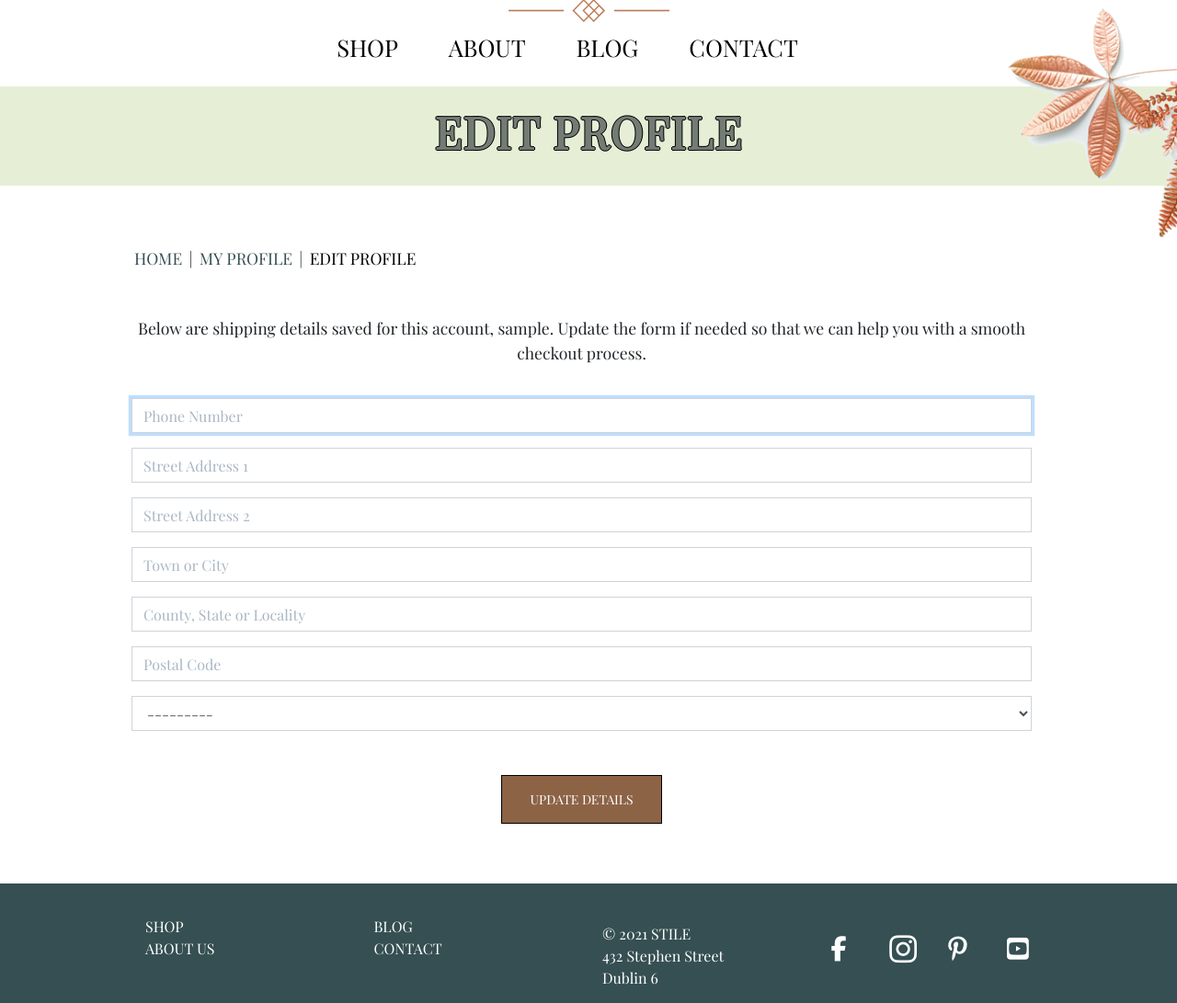
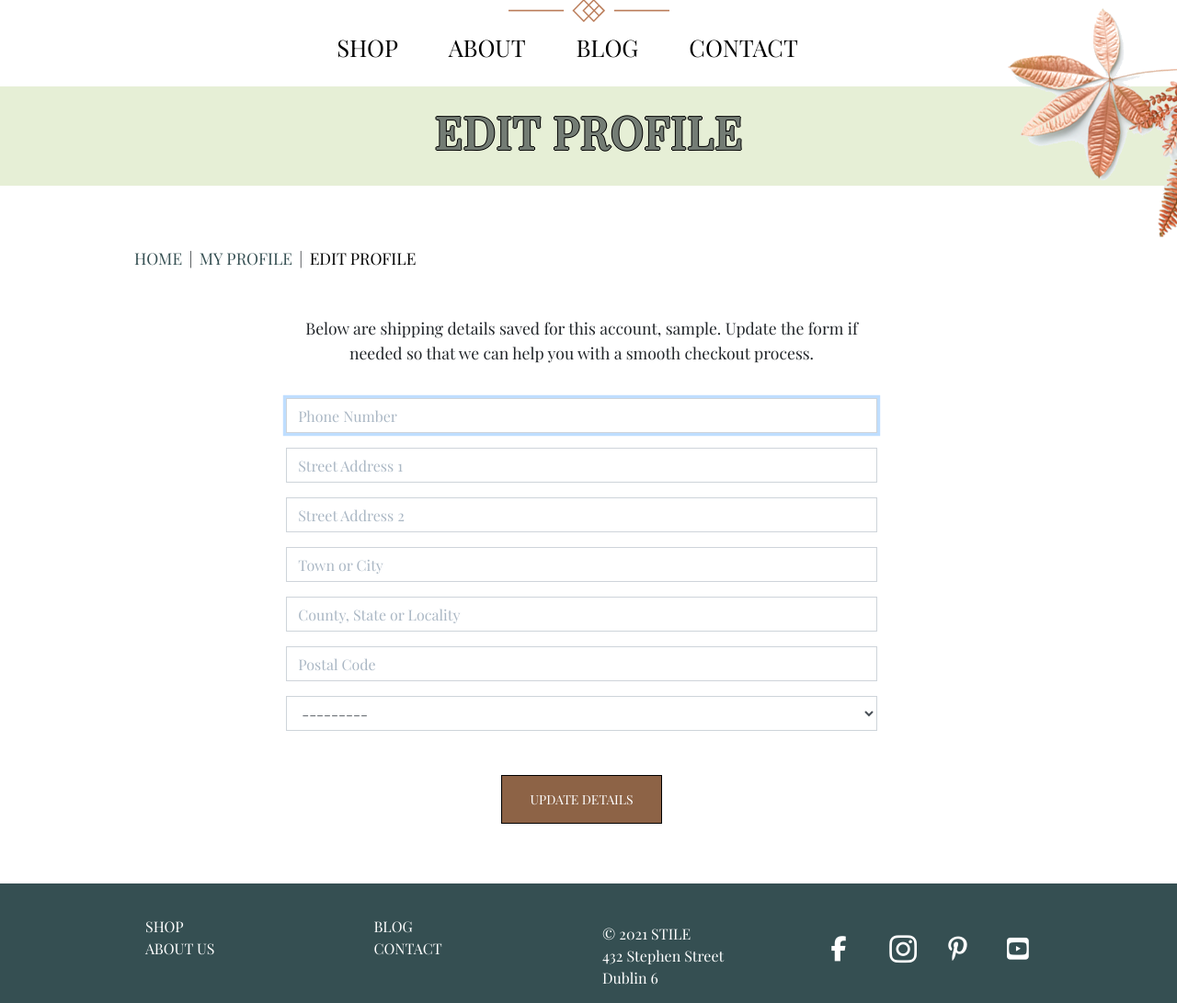
Before and after one commit to sophieboyle1/stile-ms4, a Django app: page /profile/edit_profile/ in a window 1280 px wide. Shown: the part 91-1182 px from the top of the page at 92% size. Run offline with Django 3.2, Linux system fonts and the light colour scheme; the visitor is signed in with stand-in values (Sample User, id 1); data comes from the database, SQL or seed files in the repository; some libraries are stand-ins or nearby versions; some web fonts are replaced.

Commit message:
adjust col's on edit profile

```diff
--- a/profiles/templates/profiles/edit_profile.html
+++ b/profiles/templates/profiles/edit_profile.html
@@ -33,7 +33,7 @@
 
 <div class="container profile-container mb-1">
     <div class="row">
-        <div class="col-12">
+        <div class="col-sm-10 offset-sm-1 col-md-8 offset-md-2">
             <p class="profile-intro-p">
                 Below are shipping details saved for this account, {{ user.username }}.
                 Update the form if needed so that we can help you with a smooth checkout process.
@@ -44,7 +44,7 @@
 
 <div class="container profile-container">
     <div class="row">
-        <div class="col-12">
+        <div class="col-sm-10 offset-sm-1 col-md-8 offset-md-2">
             <div class="div-profile-form">
                 <form class="mt-3" action="{% url 'edit_profile' %}" method="POST" id="profile-update-form">
                     {% csrf_token %}
```
